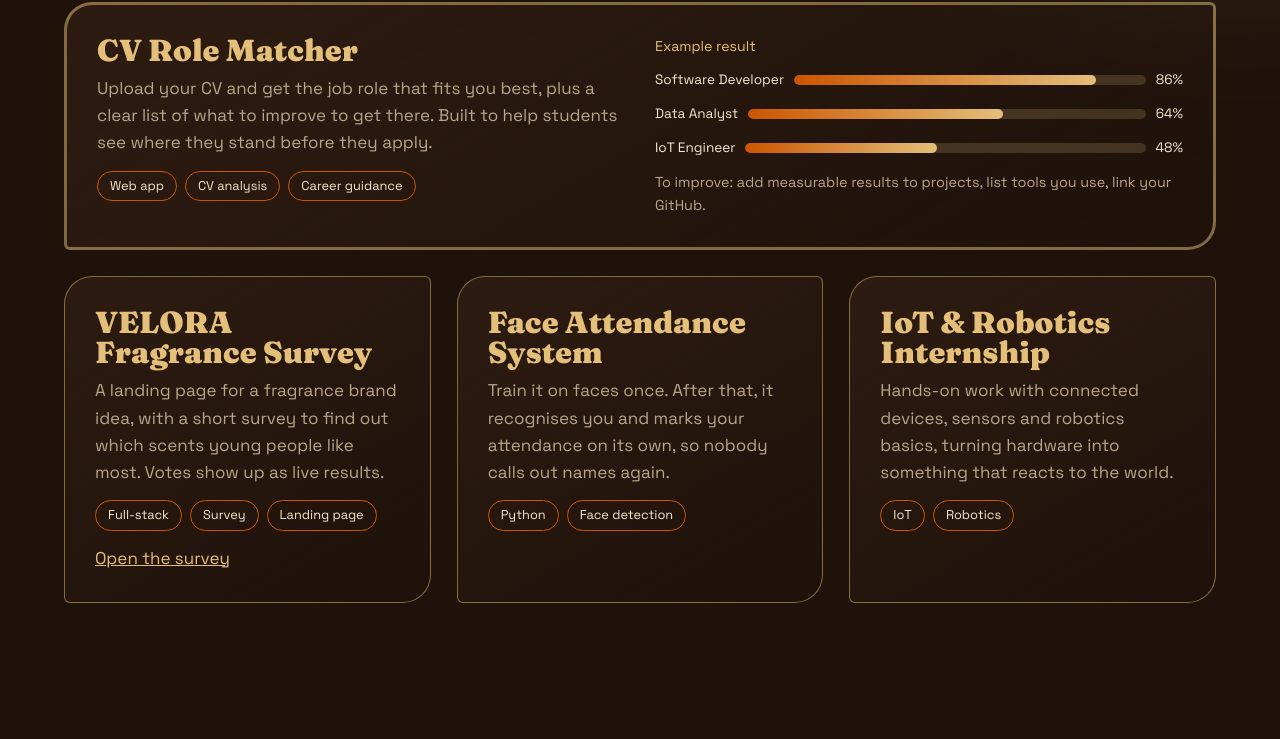
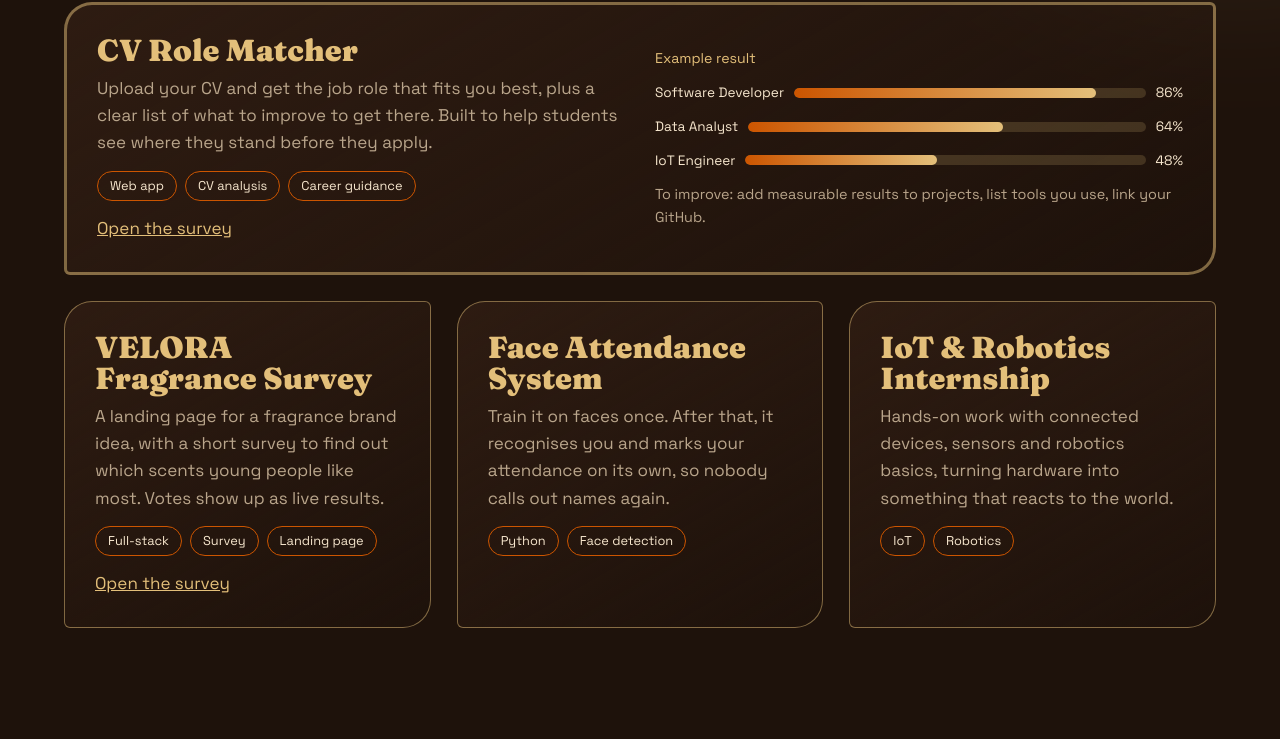
Before and after one commit to abhinavabhi809/MyWebApp, a plain HTML site: page index.html in a window 1280 px wide. Shown: the part 1146-1885 px from the top of the page. Drawn offline with Linux system fonts and the light colour scheme.

Commit message:
Update index.html

```diff
--- a/index.html
+++ b/index.html
@@ -109,6 +109,7 @@ footer small{color:var(--mute);display:block;margin-top:40px}
         <h3>CV Role Matcher</h3>
         <p>Upload your CV and get the job role that fits you best, plus a clear list of what to improve to get there. Built to help students see where they stand before they apply.</p>
         <span class="tag">Web app</span><span class="tag">CV analysis</span><span class="tag">Career guidance</span>
+        <p style="margin-top:14px"><a href="https://careerwise-seven.vercel.app/" target="_blank" rel="noopener" style="color:var(--gold)">Open the survey</a></p>
       </div>
       <div class="score" aria-label="Example of the kind of result it gives">
         <small style="color:var(--gold)">Example result</small>
```
